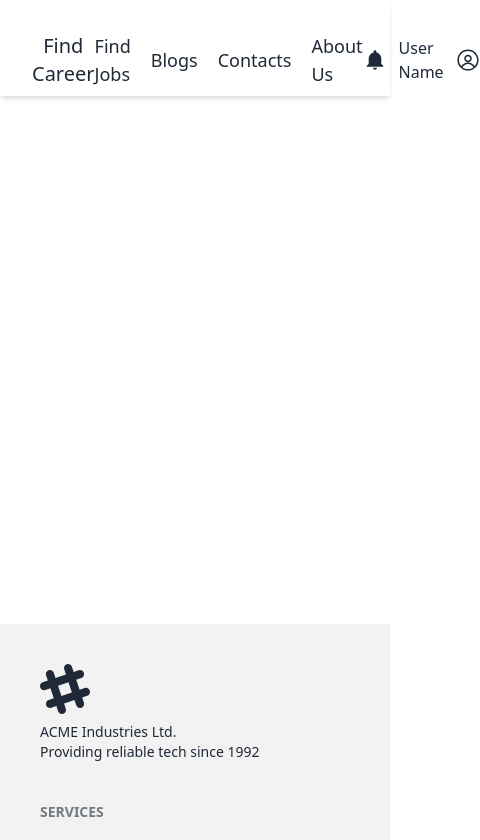
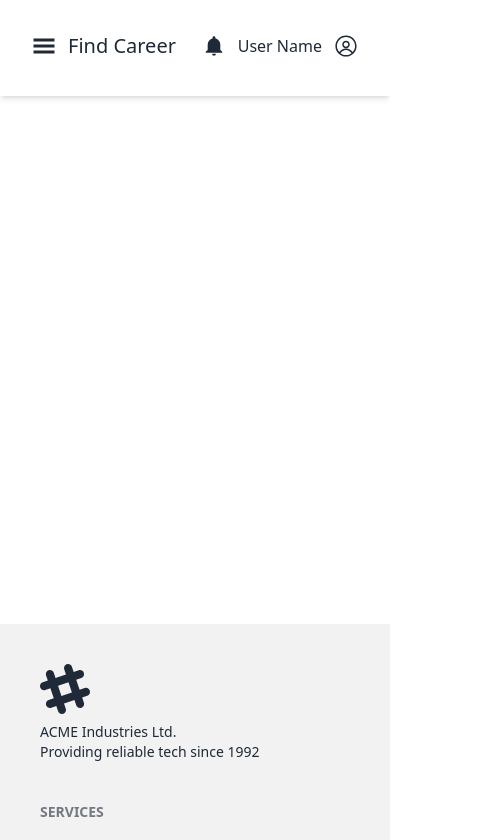
Before and after one commit to hasanalam365/find-career-client, a React (Vite) app: page / in a window 390 px wide. Shown: the top 840 px of the page, 480 px wide, since content can reach past the window. Built offline with nearby package versions, Linux system fonts and the light colour scheme.

Commit message:
navber responsive

```diff
--- a/src/shared/Navbar.tsx
+++ b/src/shared/Navbar.tsx
@@ -1,17 +1,28 @@
 import React, { useEffect, useState } from "react";
+import { GiHamburgerMenu } from "react-icons/gi";
 import { IoMdNotifications } from "react-icons/io";
+import { RiCloseLargeLine } from "react-icons/ri";
 import { RxAvatar } from "react-icons/rx";
-import { NavLink } from "react-router-dom";
+import { Link, NavLink } from "react-router-dom";
 
 const Navbar = () => {
   const [nav, setNav] = useState(false);
+  const [isOpenNav, setIsOpenNav] = useState(false);
 
   const navLinks = (
     <>
-      <NavLink to="/find-jobs">Find Jobs</NavLink>
-      <NavLink to="/find-jobs">Blogs</NavLink>
-      <NavLink to="/find-jobs">Contacts</NavLink>
-      <NavLink to="/find-jobs">About Us</NavLink>
+      <NavLink onClick={() => setIsOpenNav(false)} to="/find-jobs">
+        Find Jobs
+      </NavLink>
+      <NavLink onClick={() => setIsOpenNav(false)} to="/blogs">
+        Blogs
+      </NavLink>
+      <NavLink onClick={() => setIsOpenNav(false)} to="/contacts">
+        Contacts
+      </NavLink>
+      <NavLink onClick={() => setIsOpenNav(false)} to="/about-us">
+        About Us
+      </NavLink>
     </>
   );
 
@@ -25,13 +36,15 @@ const Navbar = () => {
 
   useEffect(() => {
     window.addEventListener("scroll", changeBackground);
-
     return () => {
       window.removeEventListener("scroll", changeBackground);
     };
   }, []);
 
   return (
+    <div>
+      {/* The main navbar container */}
+      {!isOpenNav && (
         <div
           className={
             nav
@@ -39,17 +52,44 @@ const Navbar = () => {
               : "shadow-md p-8 h-24"
           }>
           <div className="flex items-center justify-between">
-        {/* left side nav*/}
+            {/* left side nav */}
             <div>
+              {/* Only show on small devices */}
+              <div className="flex items-center justify-center gap-3 lg:hidden">
+                {/* Toggle the menu */}
+                <button onClick={() => setIsOpenNav(!isOpenNav)}>
+                  {isOpenNav ? (
+                    <RiCloseLargeLine className="text-2xl" />
+                  ) : (
+                    <GiHamburgerMenu className="text-2xl" />
+                  )}
+                </button>
+                <Link to="/">
                   <button className="text-xl font-medium">Find Career</button>
+                </Link>
               </div>
-        {/* middle side nav*/}
+
+              {/* Show only on large devices */}
+              {!isOpenNav && (
+                <div className="hidden md:hidden lg:block">
+                  <Link to="/">
+                    <button className="text-xl font-medium">Find Career</button>
+                  </Link>
+                </div>
+              )}
+            </div>
+
+            {/* Middle side nav - Only for large devices */}
+            {!isOpenNav && (
               <div>
-          <ul className="flex items-center justify-center gap-5 text-lg">
+                <ul className="hidden md:hidden lg:flex items-center justify-center gap-5 text-lg">
                   {navLinks}
                 </ul>
               </div>
-        {/* right side nav*/}
+            )}
+
+            {/* Right side nav - Only show when menu is closed */}
+            {!isOpenNav && (
               <div className="flex items-center justify-center gap-3">
                 <div className="text-2xl">
                   <IoMdNotifications />
@@ -61,7 +101,27 @@ const Navbar = () => {
                   <RxAvatar />
                 </div>
               </div>
+            )}
           </div>
+        </div>
+      )}
+
+      {/* Show small/medium device nav links when the menu is open */}
+      {isOpenNav && (
+        <div className="bg-gray-300 h-screen">
+          <div className="bg-white flex items-center justify-between p-4">
+            <Link to="/">
+              <button className="text-xl font-medium">
+                Find<span className="text-orange-600">Career</span>
+              </button>
+            </Link>
+            <button onClick={() => setIsOpenNav(!isOpenNav)}>
+              <RiCloseLargeLine className="text-2xl" />
+            </button>
+          </div>
+          <ul className="flex flex-col mt-5 pl-5 text-lg ">{navLinks}</ul>
+        </div>
+      )}
     </div>
   );
 };
```
Lines whose indentation alone changed are shown as unchanged.
